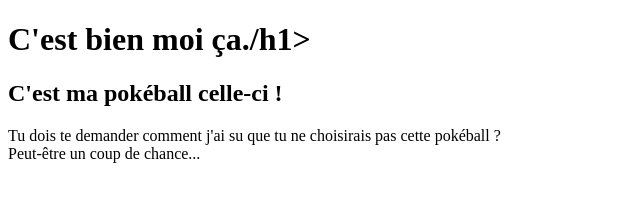
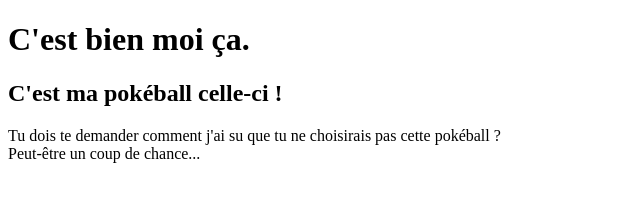
Before and after one commit to TF-DevGH/Cours, a plain HTML site: page 2/index.html in a window 1280 px wide. Shown: the full height of the page, 0-640 px from the left. Drawn offline with Linux system fonts and the light colour scheme.

Commit message:
Rectification index 2

```diff
--- a/2/index.html
+++ b/2/index.html
@@ -12,7 +12,7 @@
   <header>
   </header>
   <div class="container">
-    <h1>C'est bien moi ça./h1>
+    <h1>C'est bien moi ça.</h1>
     <h2>C'est ma pokéball celle-ci !</h2>
     <a>Tu dois te demander comment j'ai su que tu ne choisirais pas cette pokéball ?<br>Peut-être un coup de chance...</a>
   </div>
```
